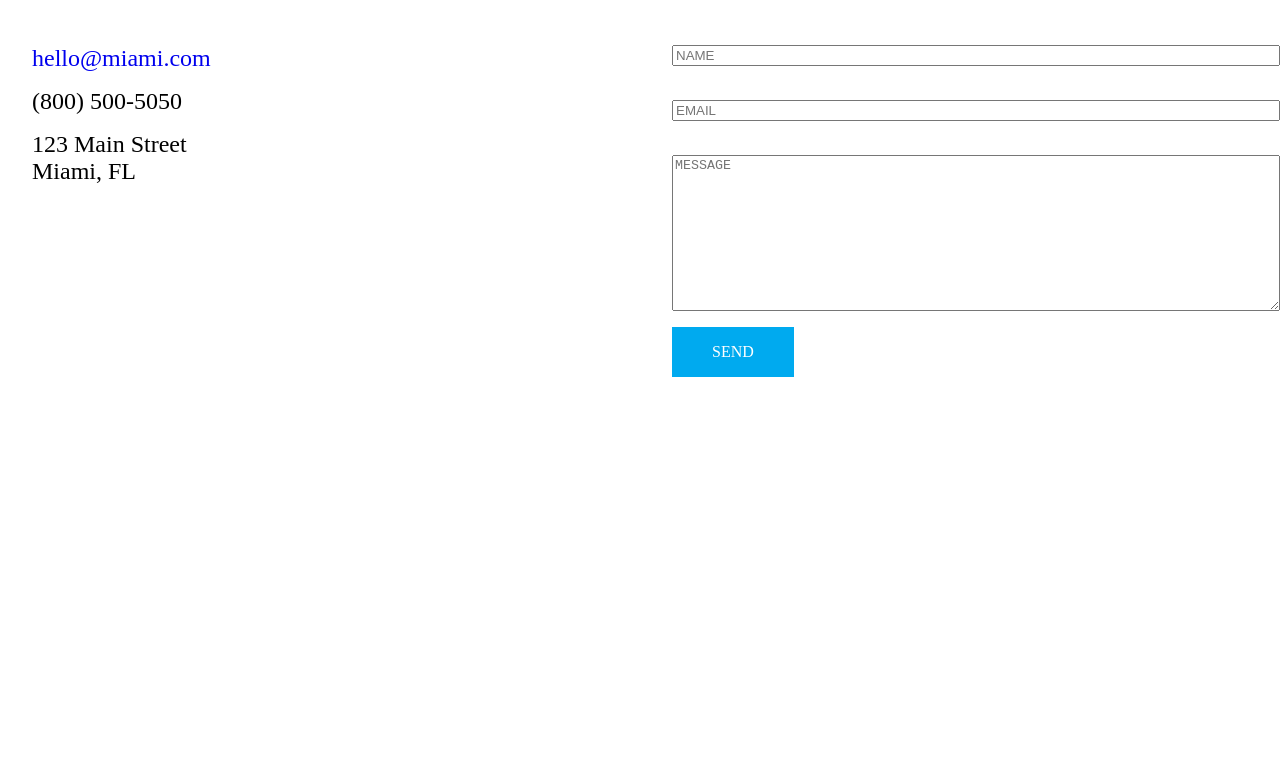
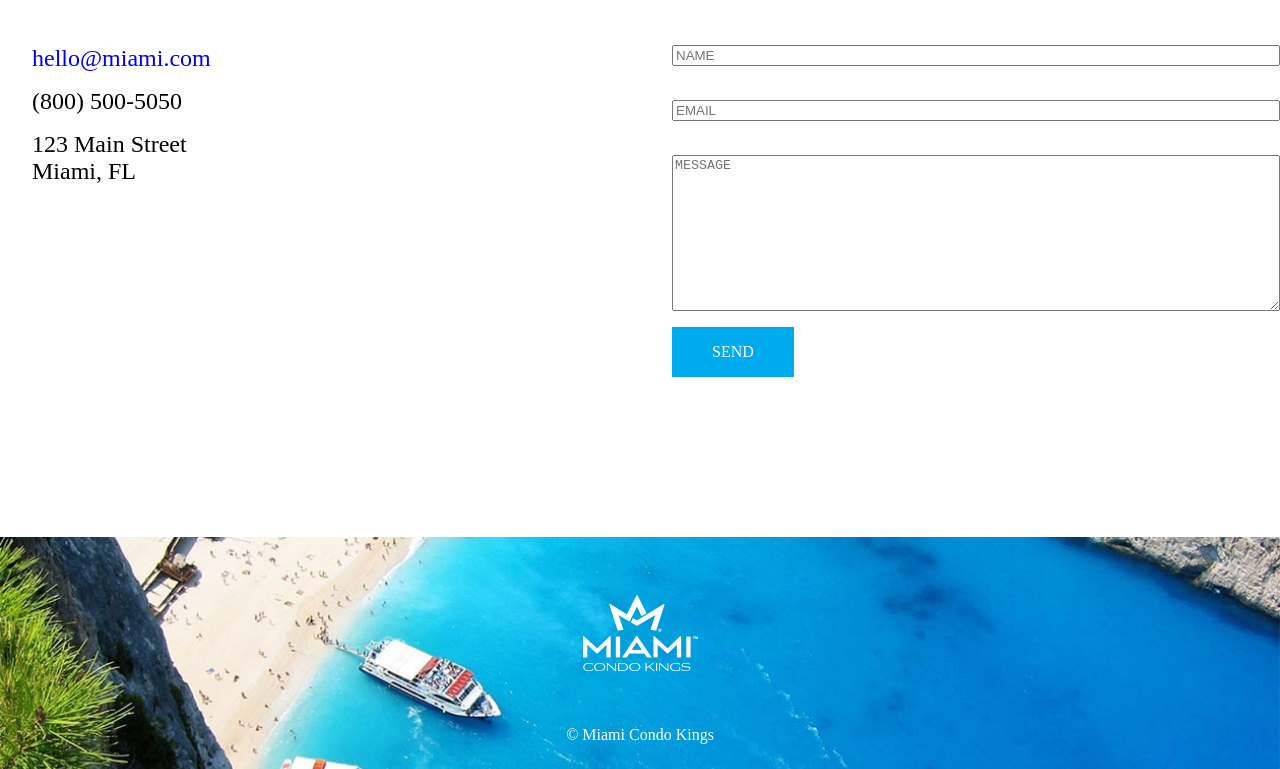
Before and after one commit to GreenApple76/miami-condo, a plain HTML site: page index.html in a window 1280 px wide. Shown: the part 3193-3962 px from the top of the page. Before the commit the page ends 3730 px from the top, so only its background shows below. Drawn offline with Linux system fonts and the light colour scheme.

Commit message:
Code footer

```diff
--- a/css/main.css
+++ b/css/main.css
@@ -191,7 +191,7 @@ h1 {
     left: .75rem;
 }
 
-.contact-intro > div {
+.contact-intro div {
     font-size: 1.5rem;
     flex: 1 1 100%;
     margin-bottom: 1rem;
@@ -200,6 +200,26 @@ h1 {
 .contact-intro div a {
     text-decoration: none;
 }
+
+footer {
+    width: 100%;
+    min-height: 10%;
+    background: url(../img/footer.jpg) no-repeat top center;
+    background-size: 100% auto;
+    display: flex;
+    justify-content: center;
+    align-items: flex-start;
+    align-content: space-around;
+    flex-wrap: wrap;
+    padding-top: 2rem;
+    color: #fff;
+}
+
+footer div {
+    flex: 1 1 100%;
+    text-align: center;
+}
+
 @media (min-width: 768px) {
     nav {
         background-color: transparent;
@@ -218,6 +238,10 @@ h1 {
 
     .headline, .main {
         padding-top: 2rem;
+    }
+
+    footer {
+        min-height: 25%;
     }
 }
 
--- a/index.html
+++ b/index.html
@@ -85,5 +85,9 @@
         </div>
         <div class="contact-form"><form><input type="text" placeholder="NAME"><br><input type="email" placeholder="EMAIL"><br><textarea rows="10" placeholder="MESSAGE"></textarea></textarea><br><a href="#" class="btn">SEND</a></form></div>
     </section>
+    <footer>
+        <div><img src="img/logo.png"></div>
+        <div>&copy; Miami Condo Kings</div>
+    </footer>
 </body>
 </html>
```
Also changed, not shown: img/footer.jpg (added).
